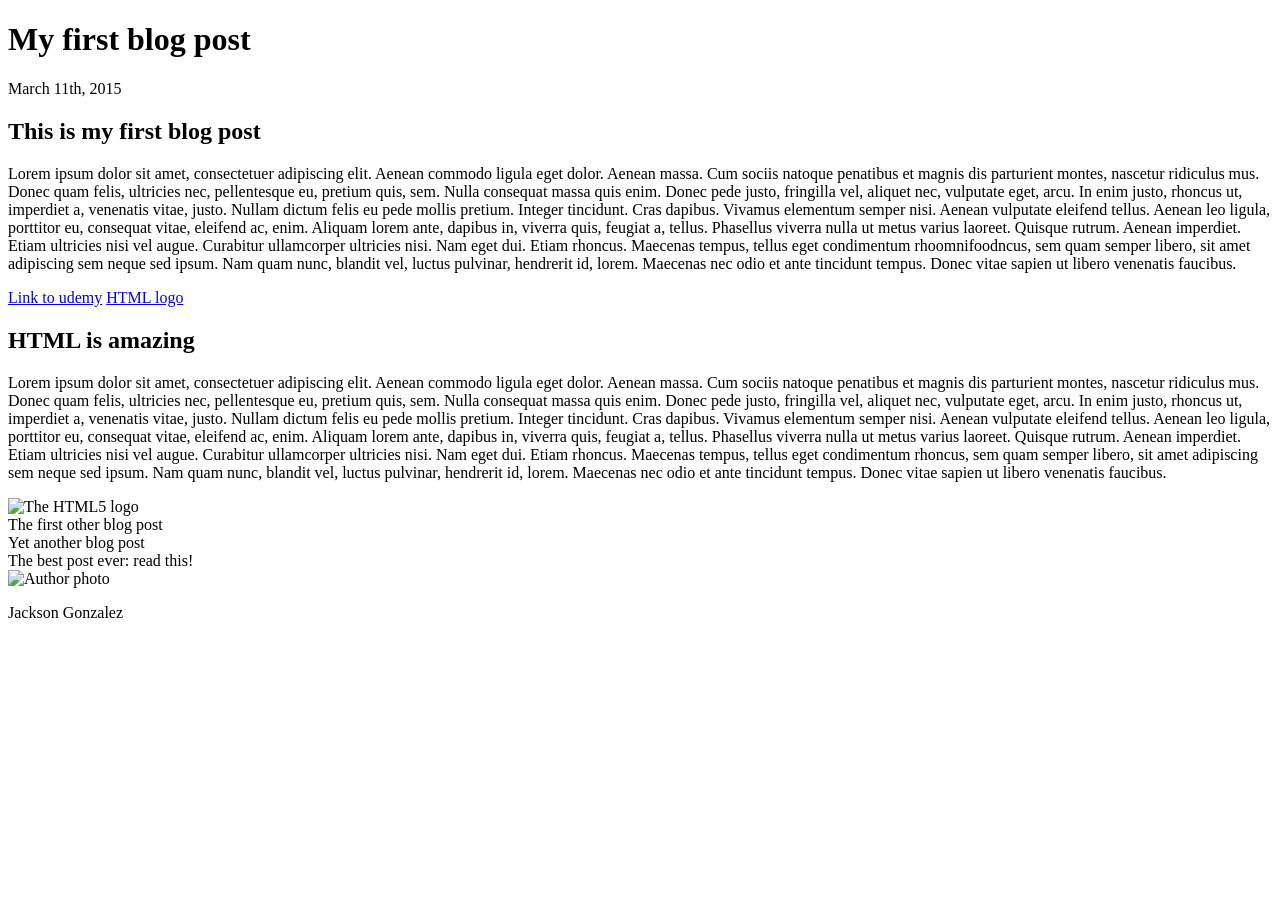
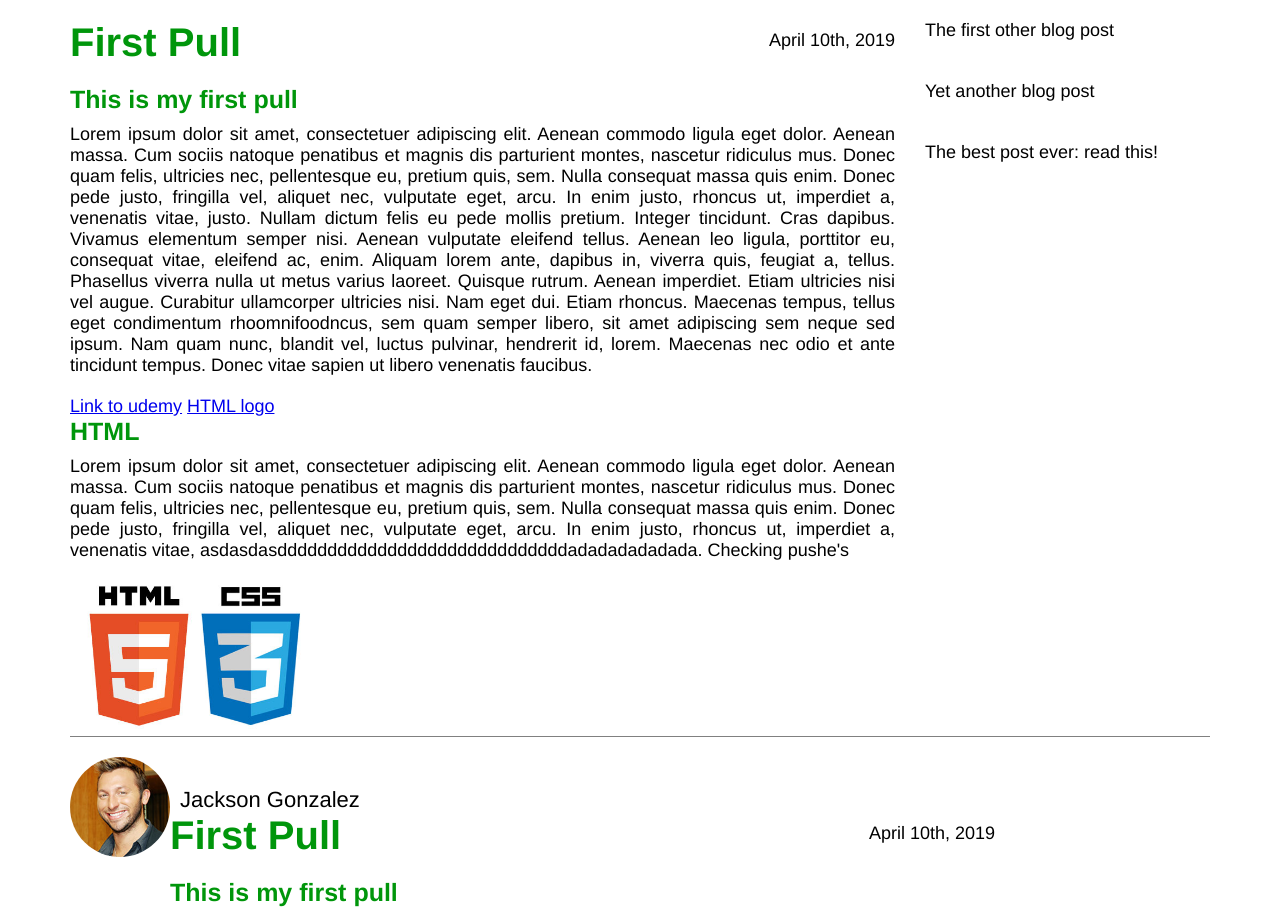
Before and after one commit to Stanley-P/60dayChellange, a plain HTML site: page index.html in a window 1280 px wide. Shown: the top 910 px of the page. Before the commit the page ends 800 px from the top, so only its background shows below. Drawn offline with Linux system fonts and the light colour scheme.

Commit message:
Are we done yet?!

```diff
--- a/index.html
+++ b/index.html
@@ -9,9 +9,9 @@
     <body>
         <div class="container">
             <div class="blog-post">
-                <h1>My first blog post</h1>
-                <p class="date">March 11th, 2015</p>
-                <h2>This is my first blog post</h2>
+                <h1>First Pull</h1>
+                <p class="date">April 10th, 2019</p>
+                <h2>This is my first pull</h2>
                 <p class="main-text">
                     Lorem ipsum dolor sit amet, consectetuer adipiscing elit. Aenean commodo ligula eget dolor. Aenean massa. Cum sociis natoque penatibus et magnis dis parturient montes, nascetur ridiculus mus. Donec quam felis, ultricies nec, pellentesque eu, pretium quis, sem. Nulla consequat massa quis enim. Donec pede justo, fringilla vel, aliquet nec, vulputate eget, arcu. In enim justo, rhoncus ut, imperdiet a, venenatis vitae, justo. Nullam dictum felis eu pede mollis pretium. Integer tincidunt. Cras dapibus. Vivamus elementum semper nisi. Aenean vulputate eleifend tellus. Aenean leo ligula, porttitor eu, consequat vitae, eleifend ac, enim. Aliquam lorem ante, dapibus in, viverra quis, feugiat a, tellus. Phasellus viverra nulla ut metus varius laoreet. Quisque rutrum. Aenean imperdiet. Etiam ultricies nisi vel augue. Curabitur ullamcorper ultricies nisi. Nam eget dui. Etiam rhoncus. Maecenas tempus, tellus eget condimentum rhoomnifoodncus, sem quam semper libero, sit amet adipiscing sem neque sed ipsum. Nam quam nunc, blandit vel, luctus pulvinar, hendrerit id, lorem. Maecenas nec odio et ante tincidunt tempus. Donec vitae sapien ut libero venenatis faucibus.
                 </p>
@@ -19,7 +19,62 @@
                 <a href="http://www.udemy.com" target="_blank">Link to udemy</a>
                 <a href="logo.jpg" target="_blank">HTML logo</a>
 
-                <h2>HTML is amazing</h2>
+                <h2>HTML</h2>
+                <p class="main-text">
+                    Lorem ipsum dolor sit amet, consectetuer adipiscing elit. Aenean commodo ligula eget dolor. Aenean massa. Cum sociis natoque penatibus et magnis dis parturient montes, nascetur ridiculus mus. Donec quam felis, ultricies nec, pellentesque eu, pretium quis, sem. Nulla consequat massa quis enim. Donec pede justo, fringilla vel, aliquet nec, vulputate eget, arcu. In enim justo, rhoncus ut, imperdiet a, venenatis vitae, asdasdasdddddddddddddddddddddddddddddadadadadadada. Checking pushe's
+                </p>
+                <img src="logo.jpg" alt="The HTML5 logo">
+
+            </div>
+
+            <div class="other-posts">
+                <div class="other">
+                    The first other blog post
+                </div>
+
+                <div class="other">
+                    Yet another blog post
+                </div>
+
+                <div class="other">
+                    The best post ever: read this!
+                </div>
+            </div>
+
+            <div class="clearfix"></div>
+
+            <div class="author-box">
+                <img src="author.jpg" alt="Author photo">
+                <p class="author-text">Jackson Gonzalez</p>
+            </div>
+
+        </div>
+
+
+    </body>
+
+</html><!DOCTYPE html>
+<html>
+
+    <head>
+        <title>My first blog post</title>
+        <link rel="stylesheet" type="text/css" href="style.css">
+    </head>
+
+    <body>
+        <div class="container">
+            <div class="blog-post">
+                <h1>First Pull</h1>
+                <p class="date">April 10th, 2019</p>
+                <h2>This is my first pull</h2>
+                <p class="main-text">
+                    Lorem ipsum dolor sit amet, consectetuer adipiscing elit. Aenean commodo ligula eget dolor. Aenean massa. Cum sociis natoque penatibus et magnis dis parturient montes, nascetur ridiculus mus. Donec quam felis, ultricies nec, pellentesque eu, pretium quis, sem. Nulla consequat massa quis enim. Donec pede justo, fringilla vel, aliquet nec, vulputate eget, arcu. In enim justo, rhoncus ut, imperdiet a, venenatis vitae, justo. Nullam dictum felis eu pede mollis pretium. Integer tincidunt. Cras dapibus. Vivamus elementum semper nisi. Aenean vulputate eleifend tellus. Aenean leo ligula, porttitor eu, consequat vitae, eleifend ac, enim. Aliquam lorem ante, dapibus in, viverra quis, feugiat a, tellus. Phasellus viverra nulla ut metus varius laoreet. Quisque rutrum. Aenean imperdiet. Etiam ultricies nisi vel augue. Curabitur ullamcorper ultricies nisi. Nam eget dui. Etiam rhoncus. Maecenas tempus, tellus eget condimentum rhoomnifoodncus, sem quam semper libero, sit amet adipiscing sem neque sed ipsum. Nam quam nunc, blandit vel, luctus pulvinar, hendrerit id, lorem. Maecenas nec odio et ante tincidunt tempus. Donec vitae sapien ut libero venenatis faucibus.
+                </p>
+
+                <a href="http://www.udemy.com" target="_blank">Link to udemy</a>
+                <a href="logo.jpg" target="_blank">HTML logo</a>
+
+                <h2>HTML</h2>
                 <p class="main-text">
                     Lorem ipsum dolor sit amet, consectetuer adipiscing elit. Aenean commodo ligula eget dolor. Aenean massa. Cum sociis natoque penatibus et magnis dis parturient montes, nascetur ridiculus mus. Donec quam felis, ultricies nec, pellentesque eu, pretium quis, sem. Nulla consequat massa quis enim. Donec pede justo, fringilla vel, aliquet nec, vulputate eget, arcu. In enim justo, rhoncus ut, imperdiet a, venenatis vitae, justo. Nullam dictum felis eu pede mollis pretium. Integer tincidunt. Cras dapibus. Vivamus elementum semper nisi. Aenean vulputate eleifend tellus. Aenean leo ligula, porttitor eu, consequat vitae, eleifend ac, enim. Aliquam lorem ante, dapibus in, viverra quis, feugiat a, tellus. Phasellus viverra nulla ut metus varius laoreet. Quisque rutrum. Aenean imperdiet. Etiam ultricies nisi vel augue. Curabitur ullamcorper ultricies nisi. Nam eget dui. Etiam rhoncus. Maecenas tempus, tellus eget condimentum rhoncus, sem quam semper libero, sit amet adipiscing sem neque sed ipsum. Nam quam nunc, blandit vel, luctus pulvinar, hendrerit id, lorem. Maecenas nec odio et ante tincidunt tempus. Donec vitae sapien ut libero venenatis faucibus.
                 </p>
--- /dev/null
+++ b/style.css
@@ -0,0 +1,88 @@
+* {
+    margin: 0;
+    padding: 0;
+    box-sizing: border-box;
+}
+
+.clearfix:after {
+    content: "";
+    display: table;
+    clear: both;
+}
+
+body {
+    font-family: Helvetica Neue, Arial;
+    font-size: 18px;
+}
+
+h1, h2 {
+    color: #00960b;
+
+}
+
+h1 {
+    font-size: 40px;
+    margin-bottom: 20px;
+}
+
+
+h2 {
+    font-size: 25px;
+    margin-bottom: 10px;
+}
+
+.main-text {
+    text-align: justify;
+    margin-bottom: 20px;
+}
+
+.author-text {
+    font-size: 22px;
+    float: left;
+    margin-top: 30px;
+    margin-left: 10px;
+}
+
+.container {
+    width: 1140px;
+    margin: 20px auto 0 auto;
+}
+
+.blog-post {
+    width: 75%;
+    float: left;
+    padding-right: 30px;
+    position: relative;
+}
+
+.other-posts {
+    width: 25%;
+    float: left;
+}
+
+.author-box {
+    padding-top: 20px;
+    border-top: 1px solid #808080;
+}
+
+.other {
+    margin-bottom: 40px;
+}
+
+.author-box img {
+    height: 100px;
+    width: 100px;
+    border-radius: 50%;
+    float: left;
+}
+
+.blog-post img {
+    height: 150px;
+    width: auto;
+}
+
+.date {
+    position: absolute;
+    top: 10px;
+    right: 30px;
+}
```
Also changed, not shown: author.jpg (added), logo.jpg (added), 1 other file.
